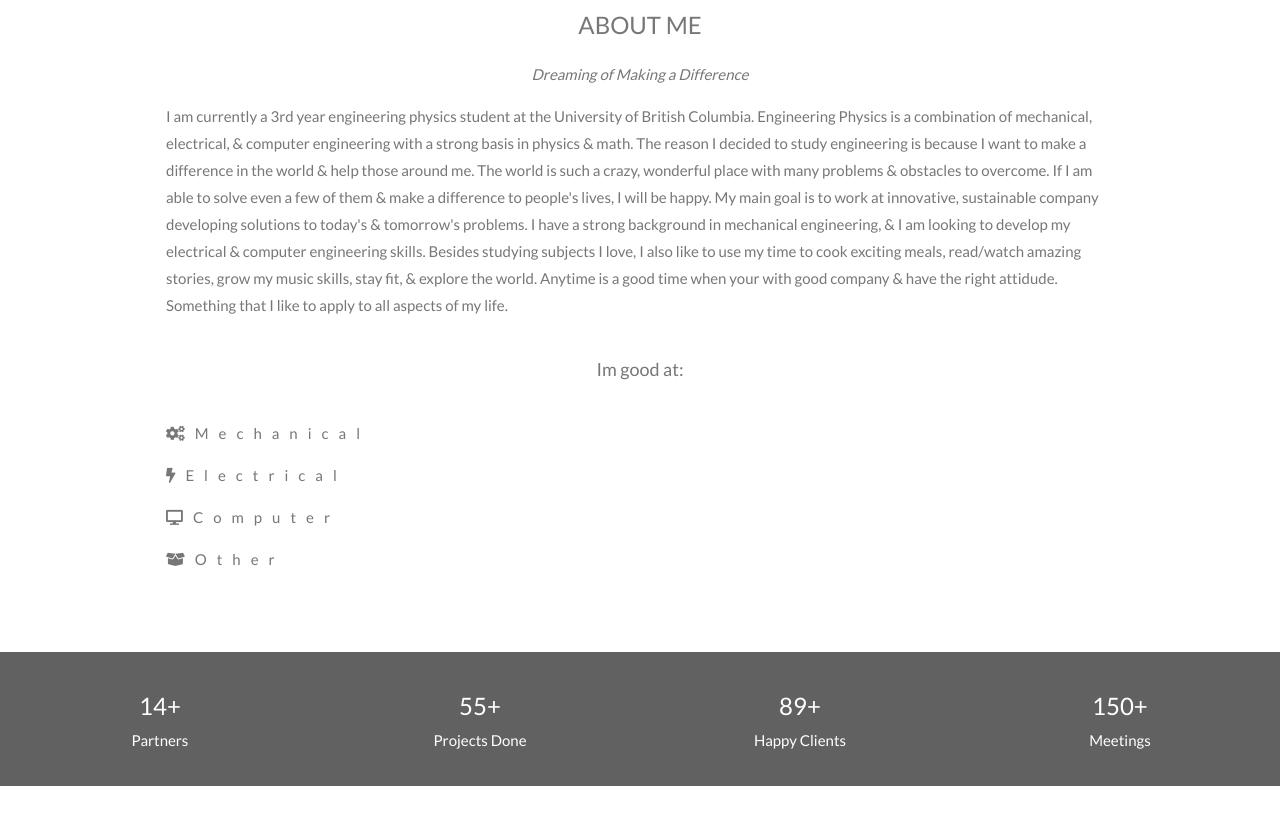
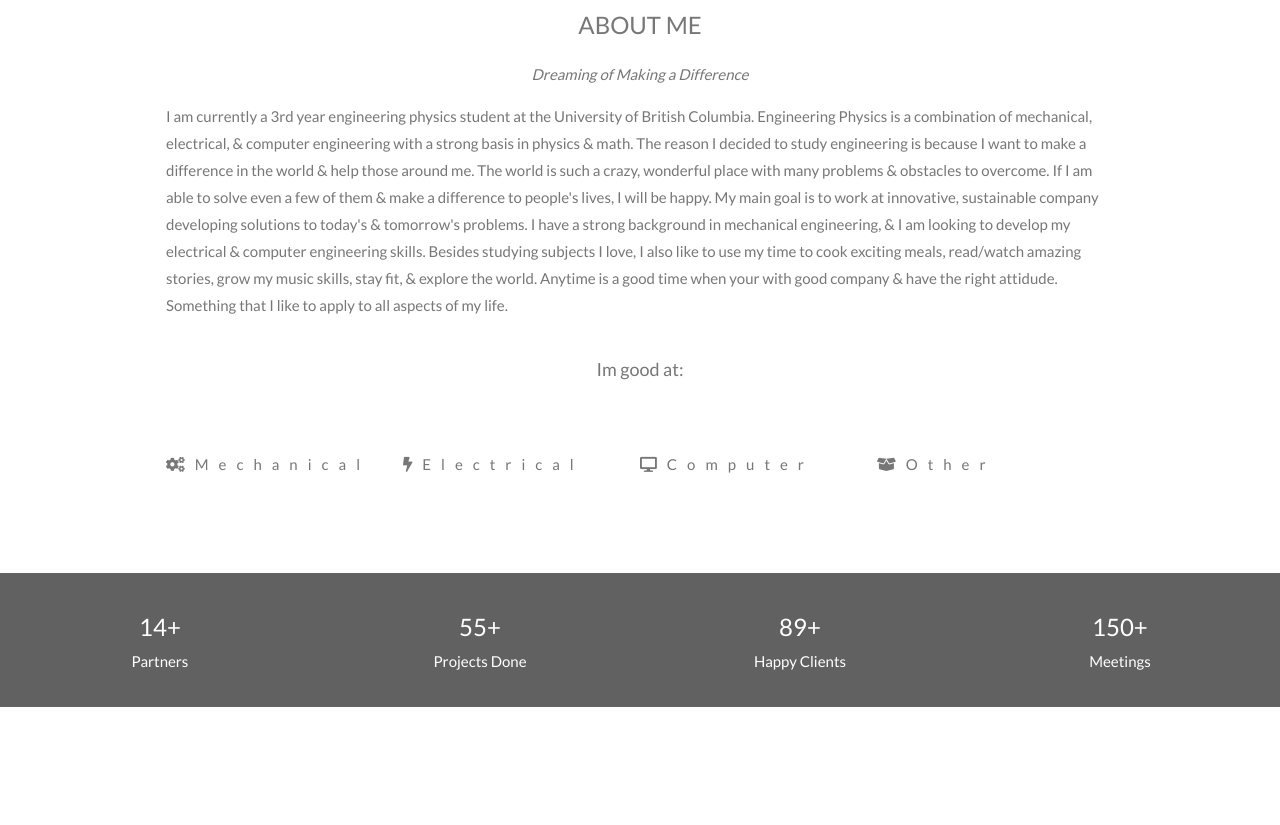
Before and after one commit to tzolezzi/tzolezzi.github.io, a plain HTML site: page index.html in a window 1280 px wide. Shown: the part 471-1296 px from the top of the page. Drawn offline with nearby package versions, Linux system fonts and the light colour scheme; some packages are replaced by stand-ins of ours.

Commit message:
updating skills

```diff
--- a/index.html
+++ b/index.html
@@ -103,10 +103,18 @@ body, html {
     Anytime is a good time when your with good company & have the right attidude. Something that I like to apply to all aspects of my life.
   </p>
   <p class="w3-large w3-center w3-padding-16">Im good at:</p>
-  <p class="w3-wide"><i class="fas fa-cogs"></i>Mechanical</p>
-  <p class="w3-wide"><i class="fas fa-bolt"></i>Electrical</p>
-  <p class="w3-wide"><i class="fas fa-desktop"></i>Computer</p>
-  <p class="w3-wide"><i class="fas fa-box-open"></i>Other</p>
+  <div class="w3-quarter w3-section">
+    <p class="w3-wide"><i class="fas fa-cogs"></i>Mechanical</p>
+  </div>
+  <div class="w3-quarter w3-section">
+    <p class="w3-wide"><i class="fas fa-bolt"></i>Electrical</p>
+  </div>
+  <div class="w3-quarter w3-section">
+    <p class="w3-wide"><i class="fas fa-desktop"></i>Computer</p>
+  </div>
+  <div class="w3-quarter w3-section">
+    <p class="w3-wide"><i class="fas fa-box-open"></i>Other</p>
+  </div>
 </div>
 
 <div class="w3-row w3-center w3-dark-grey w3-padding-16">
```
